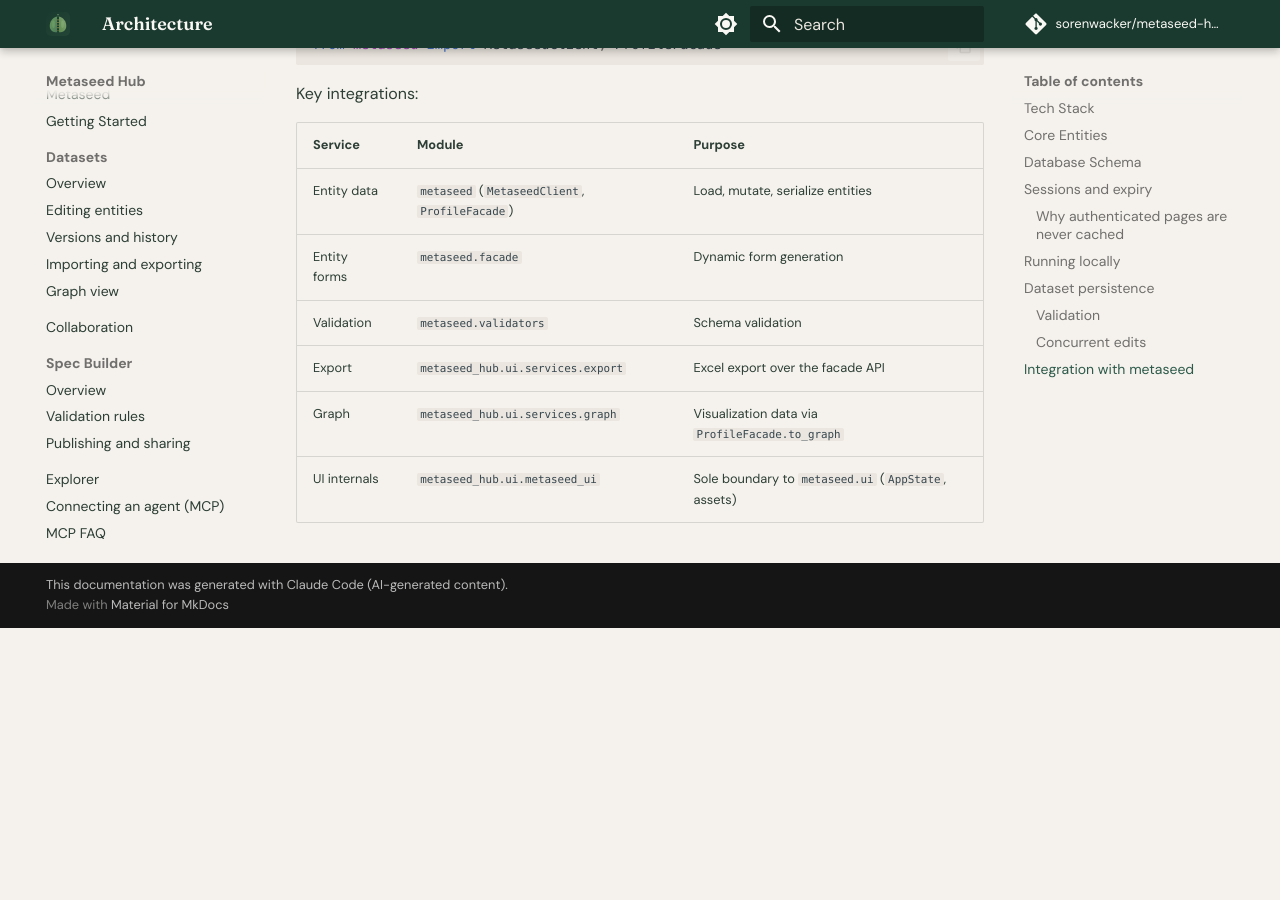
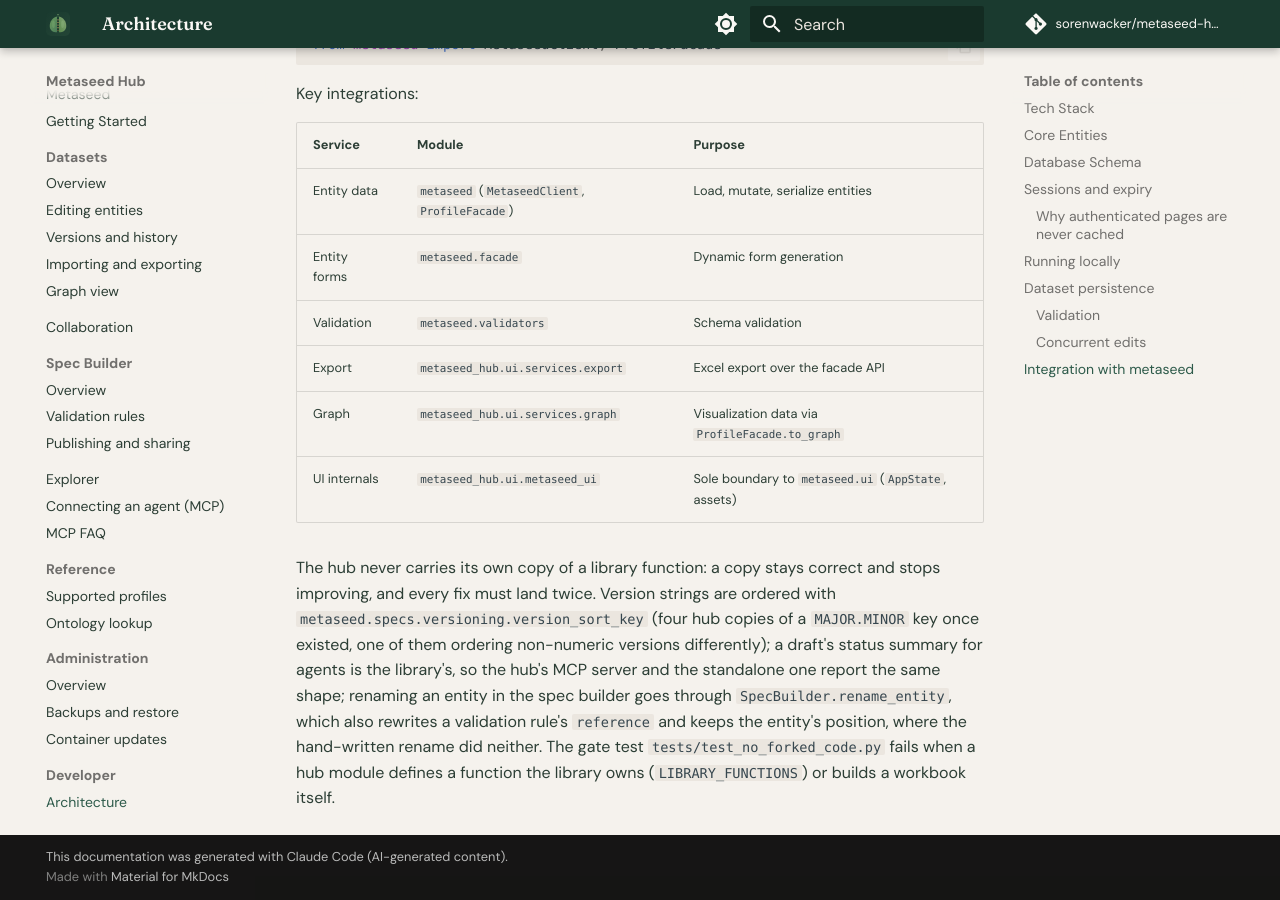
Before and after one commit to sorenwacker/metaseed-hub, an MkDocs documentation site: the page built from docs/developer/architecture.md, in a window 1280 px wide and 900 px high, scrolled down 8269 px. Built offline with MkDocs 1.6.1 and Material for MkDocs 9.7.7, drawn with Linux system fonts in a browser that asks for light colours; comment, search, counter and statistics services are not loaded; before the commit the page ends 8897 px from its top, so only the background shows below that.

Commit message:
Document that the hub carries no copy of a library function and how the gate enforces it

```diff
--- a/docs/developer/architecture.md
+++ b/docs/developer/architecture.md
@@ -119,3 +119,5 @@
 | Export | `metaseed_hub.ui.services.export` | Excel export over the facade API |
 | Graph | `metaseed_hub.ui.services.graph` | Visualization data via `ProfileFacade.to_graph` |
 | UI internals | `metaseed_hub.ui.metaseed_ui` | Sole boundary to `metaseed.ui` (`AppState`, assets) |
+
+The hub never carries its own copy of a library function: a copy stays correct and stops improving, and every fix must land twice. Version strings are ordered with `metaseed.specs.versioning.version_sort_key` (four hub copies of a `MAJOR.MINOR` key once existed, one of them ordering non-numeric versions differently); a draft's status summary for agents is the library's, so the hub's MCP server and the standalone one report the same shape; renaming an entity in the spec builder goes through `SpecBuilder.rename_entity`, which also rewrites a validation rule's `reference` and keeps the entity's position, where the hand-written rename did neither. The gate test `tests/test_no_forked_code.py` fails when a hub module defines a function the library owns (`LIBRARY_FUNCTIONS`) or builds a workbook itself.
```
